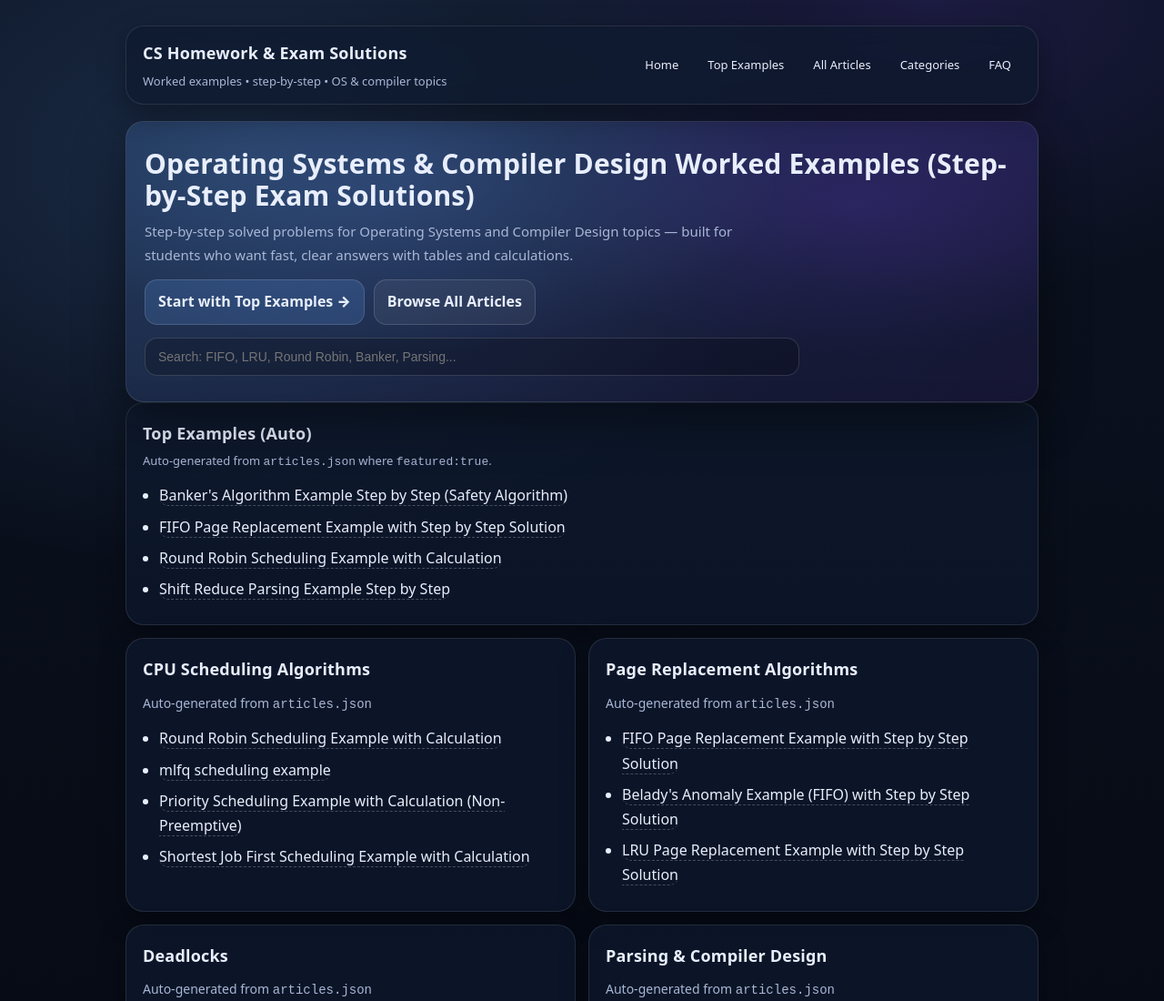
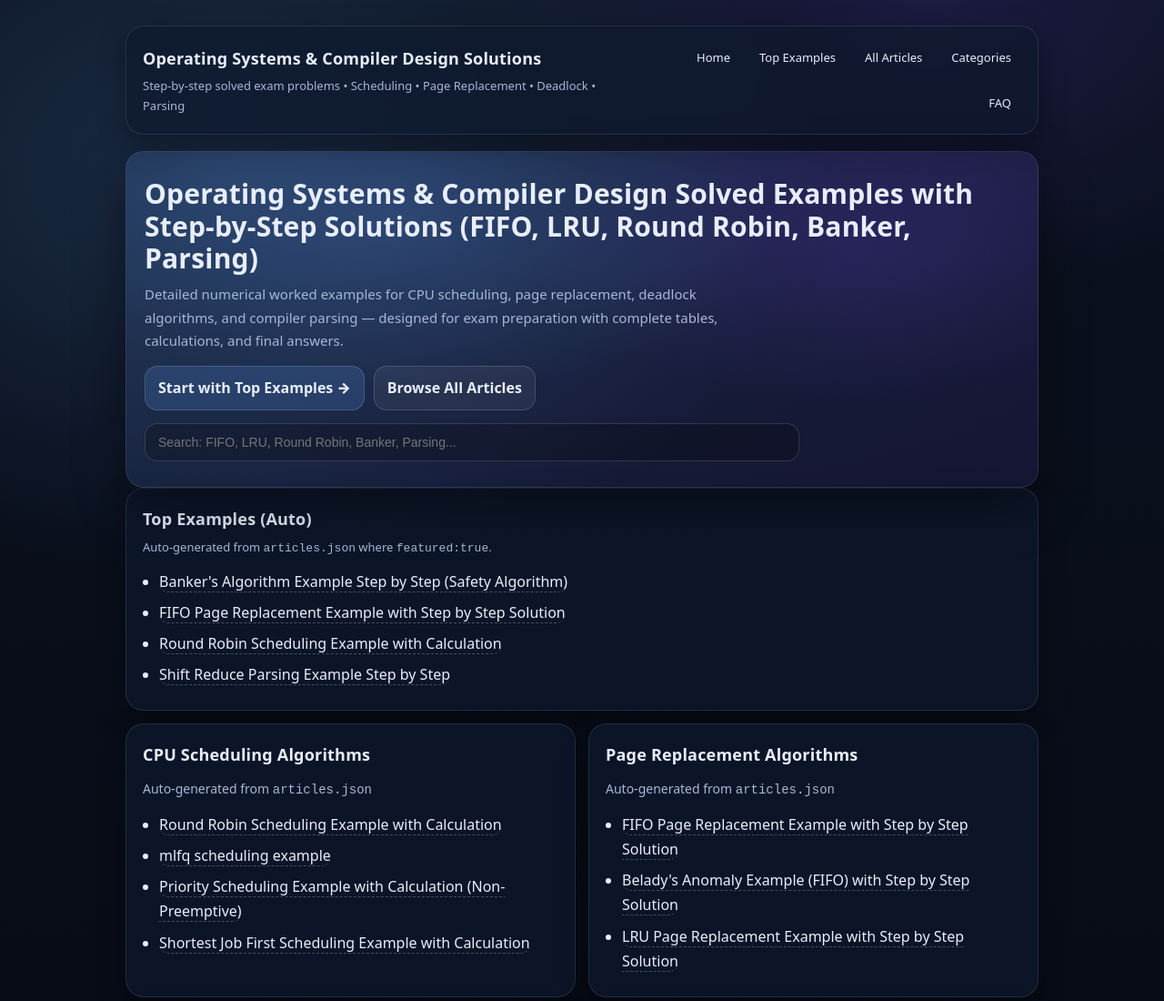
Before and after one commit to Antonio1228/cs-homework-site, a plain HTML site: page index.html in a window 1280 px wide. Shown: the top 1100 px of the page at 91% size. Drawn offline with Linux system fonts and the light colour scheme.

Commit message:
Update index.html

```diff
--- a/index.html
+++ b/index.html
@@ -22,8 +22,9 @@
 
         <header class="header">
             <div class="brand">
-                <div class="brand-title">CS Homework & Exam Solutions</div>
-                <div class="brand-sub">Worked examples • step-by-step • OS & compiler topics</div>
+                <div class="brand-title">Operating Systems & Compiler Design Solutions</div>
+                <div class="brand-sub">Step-by-step solved exam problems • Scheduling • Page Replacement • Deadlock •
+                    Parsing</div>
             </div>
 
             <nav class="nav">
@@ -37,10 +38,13 @@
 
         <!-- HERO -->
         <section id="top" class="hero">
-            <h1>Operating Systems & Compiler Design Worked Examples (Step-by-Step Exam Solutions)</h1>
+            <h1>Operating Systems & Compiler Design Solved Examples with Step-by-Step Solutions (FIFO, LRU, Round Robin,
+                Banker, Parsing)
+            </h1>
             <p>
-                Step-by-step solved problems for Operating Systems and Compiler Design topics —
-                built for students who want fast, clear answers with tables and calculations.
+                Detailed numerical worked examples for CPU scheduling, page replacement, deadlock algorithms, and
+                compiler parsing — designed for exam preparation with complete tables, calculations, and final answers.
+
             </p>
 
             <div style="margin-top:14px; display:flex; gap:10px; flex-wrap:wrap;">
```
